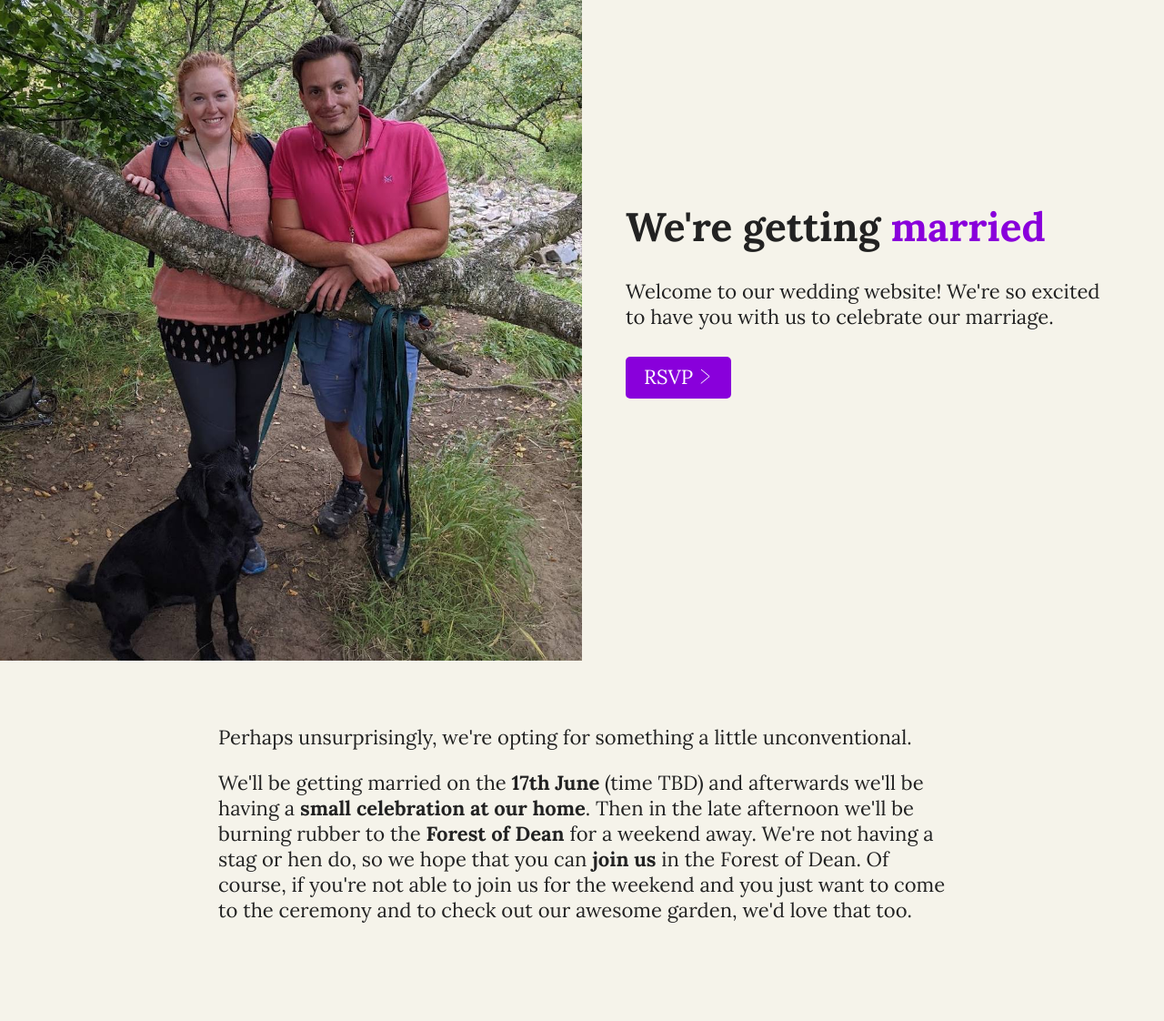
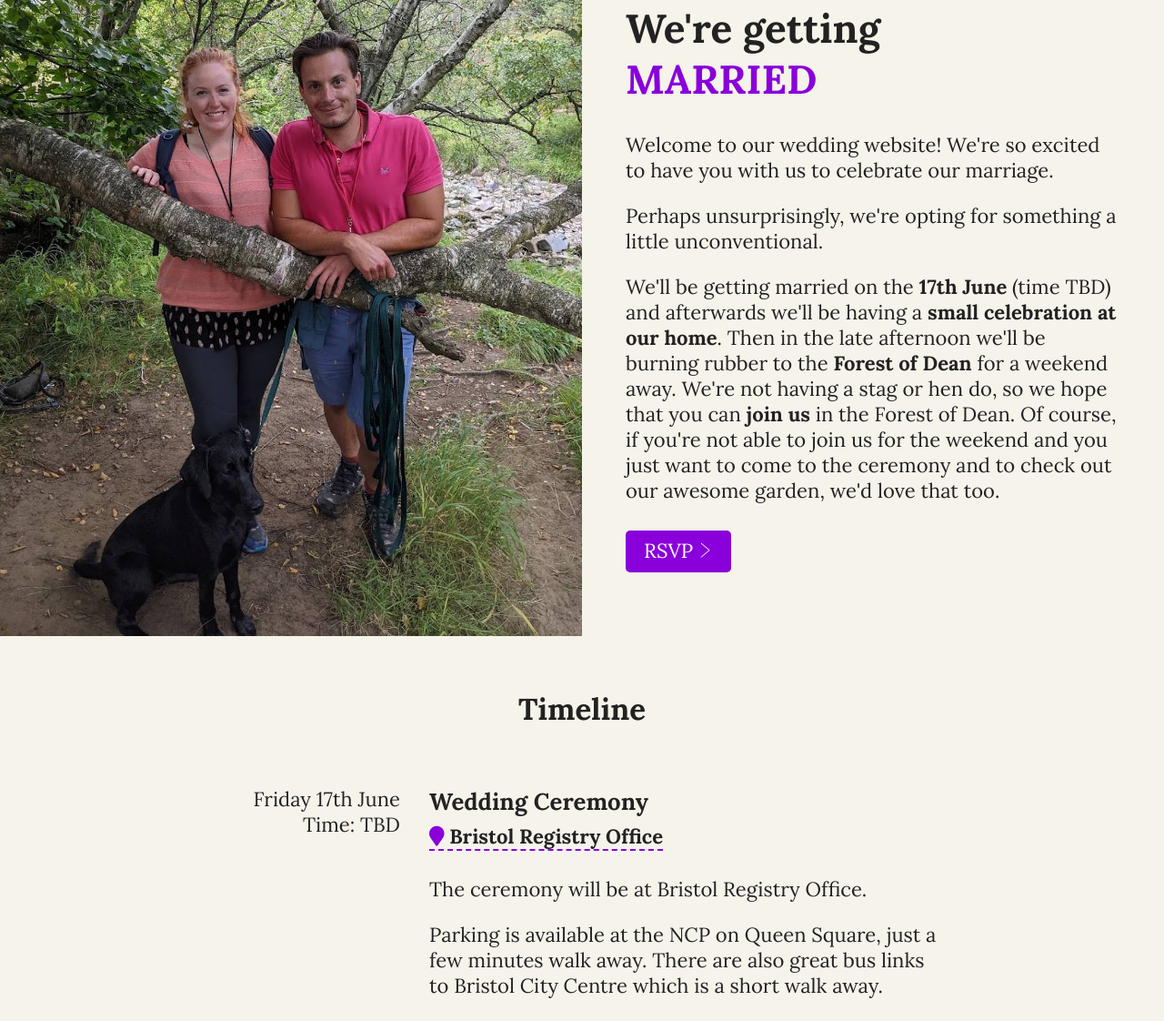
Before and after one commit to piersshepherd/wedding-site, a website: page index.html in a window 1280 px wide. Shown: the part 74-1196 px from the top of the page at 91% size. Drawn offline with Linux system fonts and the light colour scheme.

Commit message:
nice changes

```diff
--- a/index.html
+++ b/index.html
@@ -28,11 +28,30 @@
     <div class="app-intro">
       <div class="app-intro__banner"></div>
       <div class="app-intro__content">
-        <div>
-          <h1>We're getting <span class="color-primary">married</span></h1>
+        <div class="app-intro__content-container">
+          <h1>
+            We're getting<br />
+            <span class="color-primary">MARRIED</span>
+          </h1>
           <p>
             Welcome to our wedding website! We're so excited to have you with us
             to celebrate our marriage.
+          </p>
+          <p>
+            Perhaps unsurprisingly, we're opting for something a little
+            unconventional.
+          </p>
+
+          <p>
+            We'll be getting married on the <strong>17th June</strong> (time
+            TBD) and afterwards we'll be having a
+            <strong>small celebration at our home</strong>. Then in the late
+            afternoon we'll be burning rubber to the
+            <strong>Forest of Dean</strong> for a weekend away. We're not having
+            a stag or hen do, so we hope that you can
+            <strong>join us</strong> in the Forest of Dean. Of course, if you're
+            not able to join us for the weekend and you just want to come to the
+            ceremony and to check out our awesome garden, we'd love that too.
           </p>
           <p>
             <a
@@ -64,24 +83,6 @@
       </div>
     </div>
 
-    <div class="section">
-      <p>
-        Perhaps unsurprisingly, we're opting for something a little
-        unconventional.
-      </p>
-
-      <p>
-        We'll be getting married on the <strong>17th June</strong> (time TBD)
-        and afterwards we'll be having a
-        <strong>small celebration at our home</strong>. Then in the late
-        afternoon we'll be burning rubber to the
-        <strong>Forest of Dean</strong> for a weekend away. We're not having a
-        stag or hen do, so we hope that you can <strong>join us</strong> in the
-        Forest of Dean. Of course, if you're not able to join us for the weekend
-        and you just want to come to the ceremony and to check out our awesome
-        garden, we'd love that too.
-      </p>
-    </div>
     <div class="timeline section">
       <h2 class="section__title">Timeline</h2>
       <div class="timeline__event">
@@ -182,7 +183,7 @@
                 <a
                   href="https://www.forestholidays.co.uk/locations/gloucestershire/forest-of-dean/"
                   target="_blank"
-                  >Forest Holidays - Forest of Dean page</a
+                  >Book your Forest of Dean cabin here</a
                 >
               </li>
             </ul>
--- a/styles/app.scss
+++ b/styles/app.scss
@@ -37,7 +37,7 @@ a {
 .section {
   max-width: 90%;
   margin: 0 auto;
-  padding: 3rem 0;
+  padding: 2rem 0;
   &__title {
     margin-bottom: 4rem;
     text-align: center;
@@ -45,6 +45,17 @@ a {
 
   @media (min-width: $breakpoint-xs) {
     max-width: 800px;
+  }
+
+  &--bg {
+    width: 100%;
+    height: 300px;
+    background-position: center center;
+    background-size: cover;
+
+    @media (min-width: $breakpoint-xs) {
+      max-width: 100%;
+    }
   }
 }
 
@@ -62,10 +73,11 @@ a {
     flex: 0 0 100%;
     display: flex;
     align-items: center;
+  }
+  &__content-container {
     padding: 3rem;
   }
-  @media (min-width: $breakpoint-xs) {
-    height: 100%;
+  @media (min-width: 900px) {
     flex-direction: row;
     &__banner {
       height: auto;
@@ -73,7 +85,7 @@ a {
       background-position: 50% 50%;
     }
     &__content {
-      flex: 1;
+      flex: 0 0 50%;
     }
   }
   &__rsvp {
```
Also changed, not shown: styles/app.css, 1 other file.
